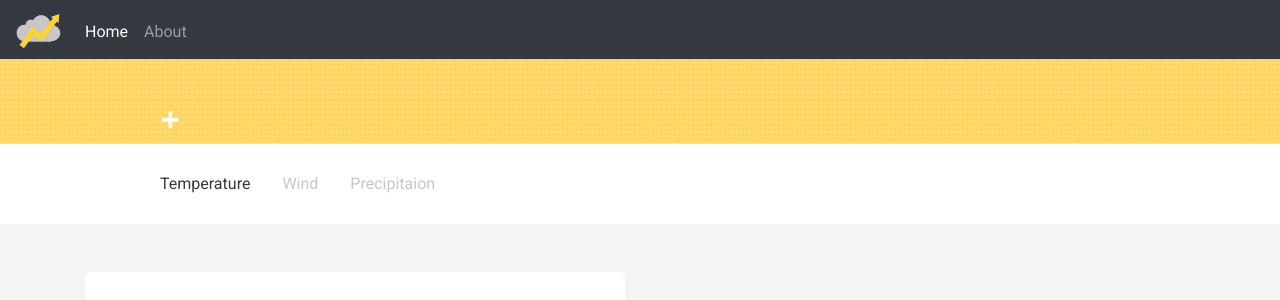
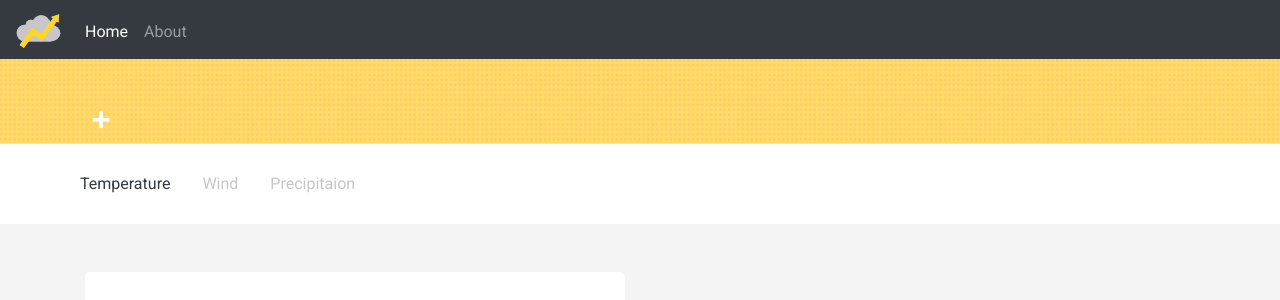
Before and after one commit to ikkanlaz/weather-visualization, an Angular app: page /app in a window 1280 px wide. Shown: the top 300 px of the page. Built offline with nearby package versions, Linux system fonts and the light colour scheme.

Commit message:
adding current location func

```diff
--- a/src/app/add-location/add-location.component.ts
+++ b/src/app/add-location/add-location.component.ts
@@ -9,19 +9,25 @@ import { DataService } from '../data.service';
 export class AddLocationComponent implements OnInit {
 
   locationText: string;
+  locations = [];
 
   constructor(private data: DataService) { }
 
   ngOnInit() {
     this.data.currentLocation.subscribe(location => {
-      console.log(location);
       this.locationText = location;
     });
+    this.data.locations.subscribe(locations => this.locations = locations);
   }
 
   addLocation() {
-    this.data.addLocation(this.locationText);
-    this.locationText = '';
+    let newLocation = this.locationText.trim();
+    if (this.locations.includes(newLocation)) {
+      console.log("already added");
+    } else {
+      this.data.addLocation(newLocation);
+      this.locationText = '';
+    }
   }
 
 }
--- a/src/app/visualizations/visualizations.component.html
+++ b/src/app/visualizations/visualizations.component.html
@@ -1,6 +1,6 @@
 <ul class="nav nav-tabs">
   <li class="nav-item location-links" *ngFor="let location of locations">
-    <a class="nav-link location-link active" href="#">
+    <a [ngClass]="getCSSClasses(location)" (click)="changeCurrentLocation(location)">
       <i class="fas fa-map-marker-alt"></i> {{location}}</a>
   </li>
   <li class="nav-item">
@@ -10,9 +10,9 @@
   </li>
 </ul>
 <nav class="nav nav-pills">
-  <a class="nav-item nav-link active" href="#">Temperature</a>
-  <a class="nav-item nav-link" href="#">Wind</a>
-  <a class="nav-item nav-link" href="#">Precipitaion</a>
+  <a class="nav-item nav-link active">Temperature</a>
+  <a class="nav-item nav-link">Wind</a>
+  <a class="nav-item nav-link">Precipitaion</a>
 </nav>
 
 <app-visualization-content></app-visualization-content>
--- a/src/app/visualizations/visualizations.component.scss
+++ b/src/app/visualizations/visualizations.component.scss
@@ -1,8 +1,11 @@
 @import '../../assets/styles/color';
+
+.nav {
+  padding-left:4em;
+}
 
 .nav-tabs {
   padding-top: 40px;
-  padding-left: 20px;
   background-image: url("../../assets/images/halftone-yellow.png");
   background-color: $color-yellow;
   line-height: 1.5;
@@ -41,21 +44,14 @@
       color: $color-grey;
     }
   }
-
-  .nav-item:first-of-type{
-    padding-left: 10%;
-  }
 }
 
 .nav-pills{
-  padding: 20px;
+  padding-top: 20px;
+  padding-bottom: 20px;
   background-color: $color-white;
   line-height: 1.5;
   font-size: 1.2 rem;
-
-  .nav-item:first-of-type{
-    margin-left: 10%;
-  }
 
   .nav-link{
     color: $color-grey;
--- a/src/app/visualizations/visualizations.component.ts
+++ b/src/app/visualizations/visualizations.component.ts
@@ -18,7 +18,24 @@ export class VisualizationsComponent implements OnInit {
   ngOnInit() {
     this.data.locations.subscribe(locations => this.locations = locations);
     this.data.currentLocation.subscribe(location => this.currentLocation = location);
-    // this.getWeather();
+  }
+
+  getCSSClasses(location: string) {
+    let cssClasses;
+    if (location === this.currentLocation) {
+      cssClasses = {
+        'active': true,
+        'nav-link': true,
+        'location-link': true
+      }
+    } else {
+      cssClasses = {
+        'active': false,
+        'nav-link': true,
+        'location-link': true
+      }
+    }
+    return cssClasses;
   }
 
   openNewLocationModal(content) {
@@ -27,6 +44,10 @@ export class VisualizationsComponent implements OnInit {
     }, (reason) => {
       this.closeResult = `Dismissed ${this.getDismissReason(reason)}`;
     });
+  }
+
+  changeCurrentLocation(location) {
+    this.data.changeCurrentLocation(location);
   }
 
   private getDismissReason(reason: any): string {
@@ -38,13 +59,4 @@ export class VisualizationsComponent implements OnInit {
       return `with: ${reason}`;
     }
   }
-
-  // getWeather() {
-  //   this.data.getWeatherData().subscribe(
-  //     results => { this.weatherData = results },
-  //     err => console.error(err),
-  //     () => console.log('done loading weather')
-  //   )
-  // }
-
 }
```
